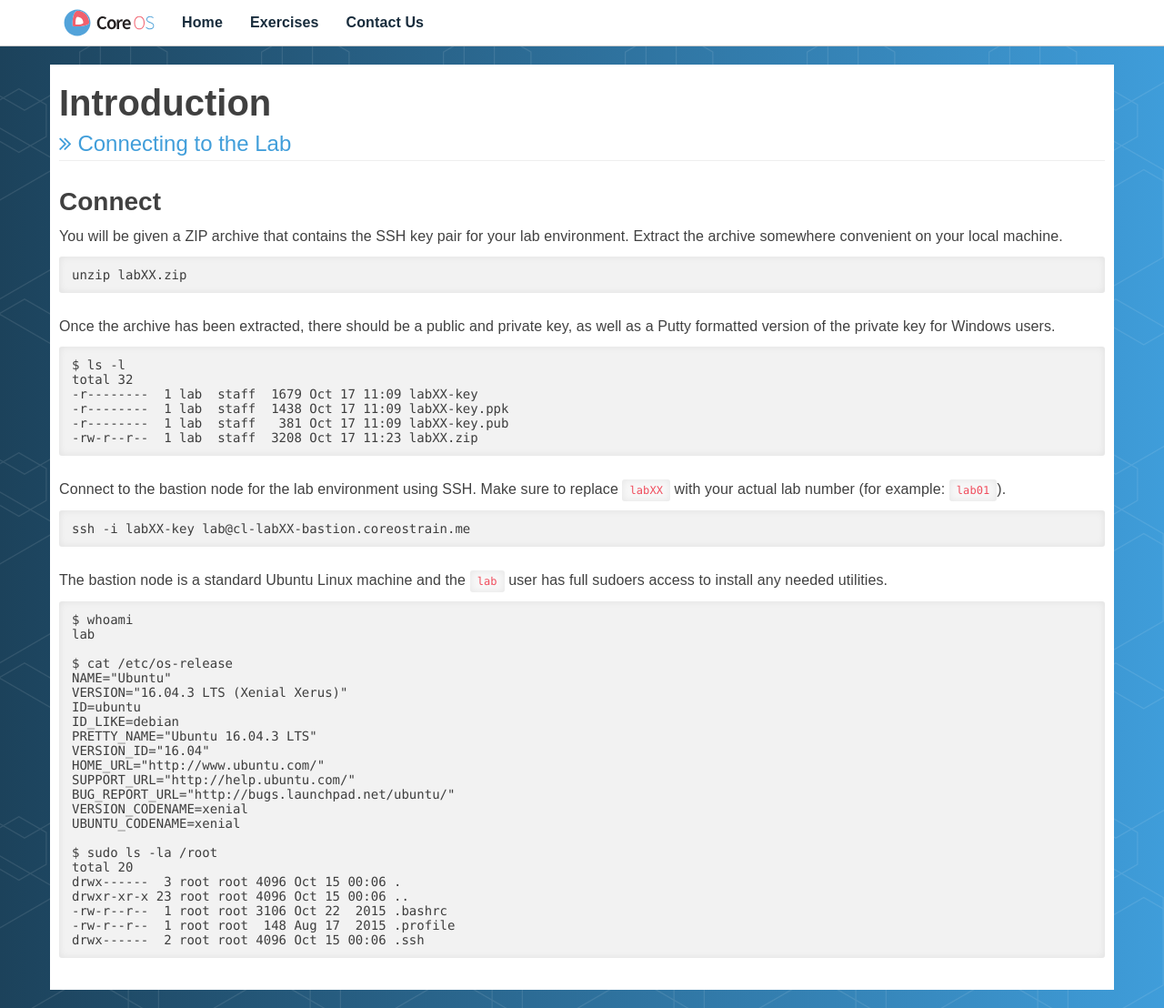
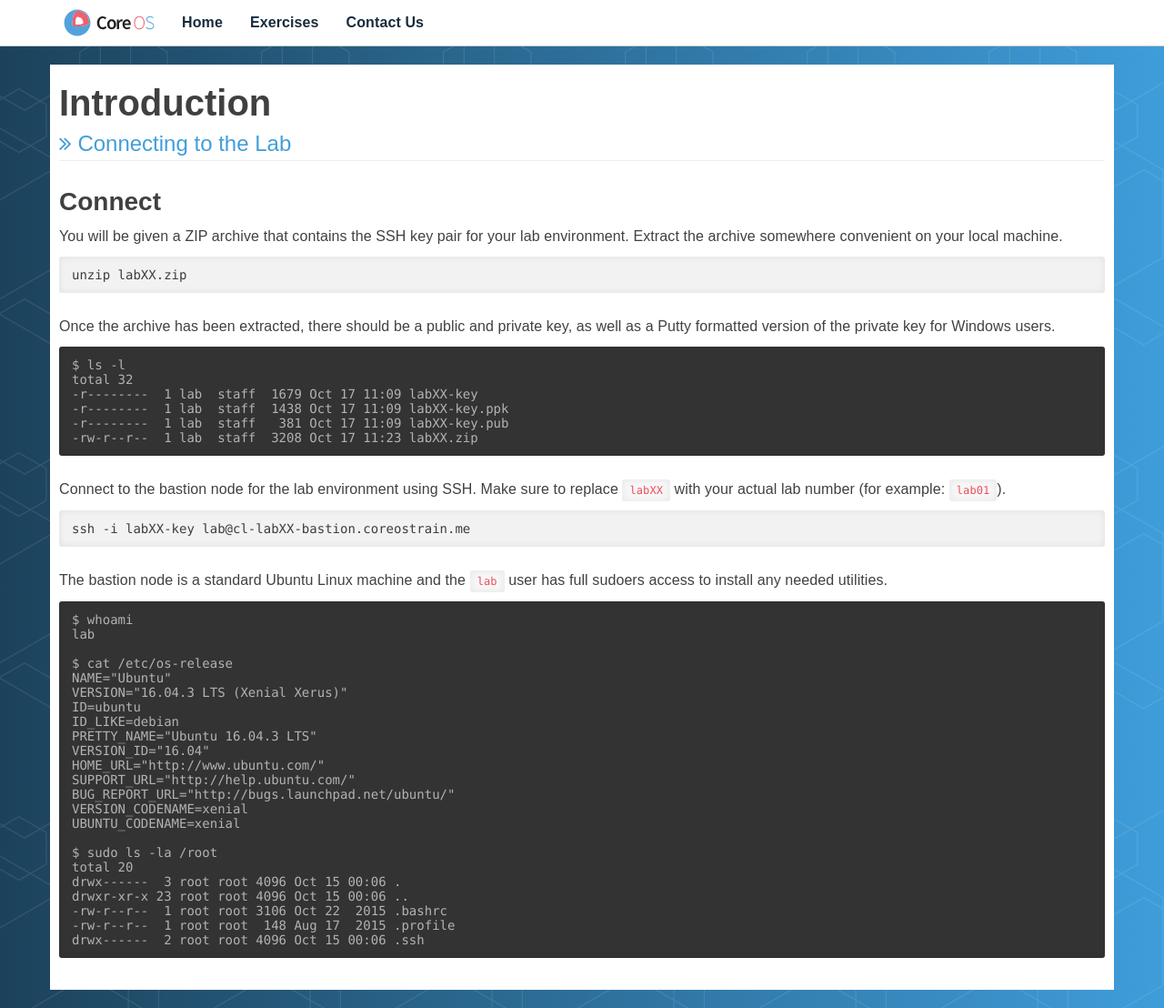
Before and after one commit to RedHatWorkshops/quay-workshop, a Jekyll site: the page built from content/labs/0001-connect.md, in a window 1280 px wide. Shown: the whole page at 91% size. Built offline with Jekyll 4.4.1, drawn with Linux system fonts in a browser that asks for light colours.

Commit message:
Adjust console output sytle for latest jekyll rendering method

```diff
--- a/content/assets/css/main.css
+++ b/content/assets/css/main.css
@@ -106,7 +106,7 @@ p > code.highlighter-rouge {
 
 }
 
-.console-output > pre {
+.console-output > div > pre {
   background-color: #333333;
   color: #B3B3B3;
   /*font-size: 0.75em;*/
```
